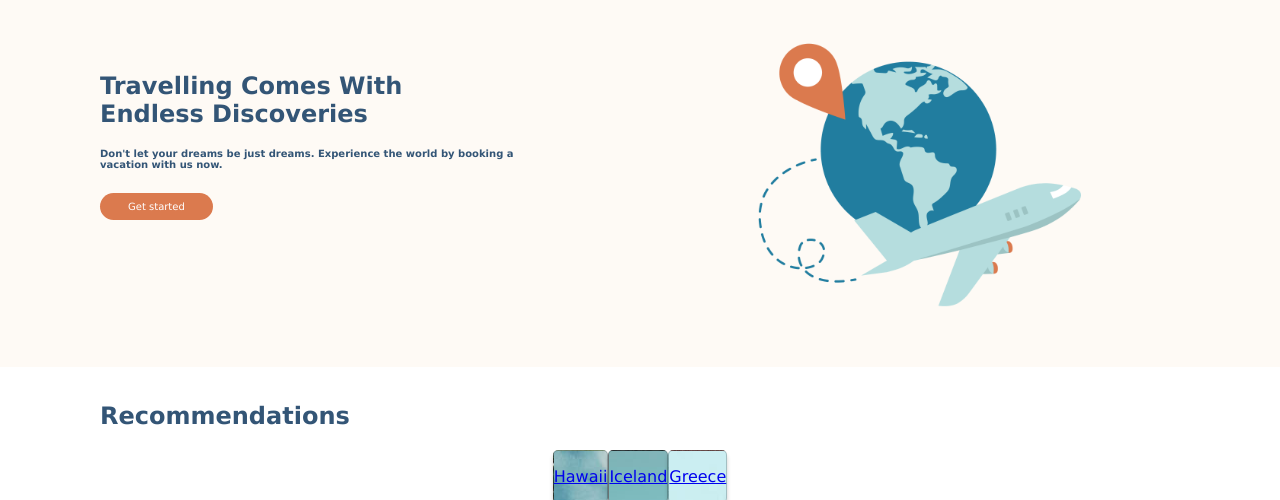
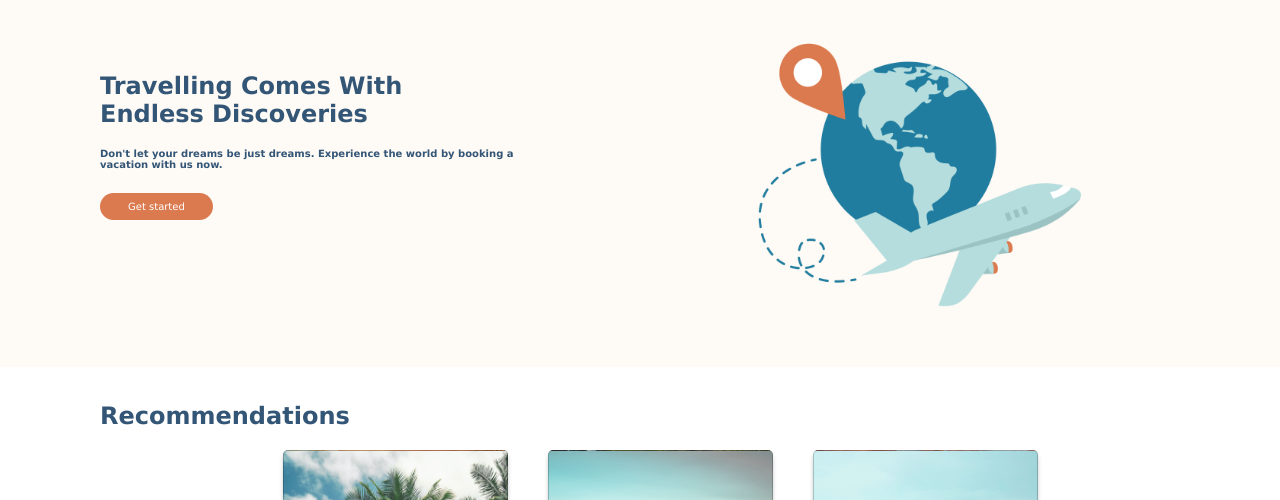
Before and after one commit to DaGitGuy/kulani-zwane-travelsite, a plain HTML site: page index.html in a window 1280 px wide. Shown: the part 63-563 px from the top of the page. Drawn offline with Linux system fonts and the light colour scheme.

Commit message:
Finish styling the Recommendations section (cards) with CSS to match the mockup.

```diff
--- a/css/main.css
+++ b/css/main.css
@@ -1,7 +1,3 @@
-.header-container {
-    position: fixed;
-    z-index: 1;
-}
 .hero {
     background-color: #FEFAF5;
     display: flex;
@@ -47,7 +43,7 @@
 .main-container__title {
     color: #335576;
     margin-top: 0;
-    padding-top: 35px;
+    padding-top: 2.1875rem; /* 35px */
     padding-left: 6.25rem; /* 100px */
 }
 
@@ -57,17 +53,34 @@
 }
 
 .article-card {
-    /*text-align: end;
-    vertical-align: bottom; */
     border-radius: 0.3125rem; /* 5px */
     border: 0.0625rem solid rgba(0, 0, 0, 0.2); /* 1px, opacity = 20% */
     box-shadow: 0rem 0.25rem 0.25rem rgba(0, 0, 0, 0.2); /* offset-x, offset-y, blur-radius, colour w/ opacity */
+
+    width: 14.0625rem; /* 225px */
+    height: 21.875rem; /* 350px */
+
+    display: flex;
+    align-items: flex-end;
+    justify-content: end;
+    padding-right: 0.9375rem; /* 15px */
+
+    background-size: cover;
+    background-position: center;
+
+    margin-left: 40px;
+    margin-bottom: 65px;
 }
 
-/*.article-card__link {
-    width: 100%;
-    height: 100%;
-}*/
+.article-card__link {
+    text-decoration: none;
+}
+
+.article-card__text {
+    color: white;
+    font-size: 1.25rem; /* 20px */
+    font-weight: bold;
+}
 
 .article-card__destination1 {
     background-image: url('../assets/images/hawaii.jpg');
@@ -80,9 +93,3 @@
 .article-card__destination3 {
     background-image: url('../assets/images/greece.jpg');
 }
-
-.article-card__text {
-    position: relative;
-    right: 0; /* position item at right edge */
-    bottom: 0; /* position item at bottom */
-}
```
